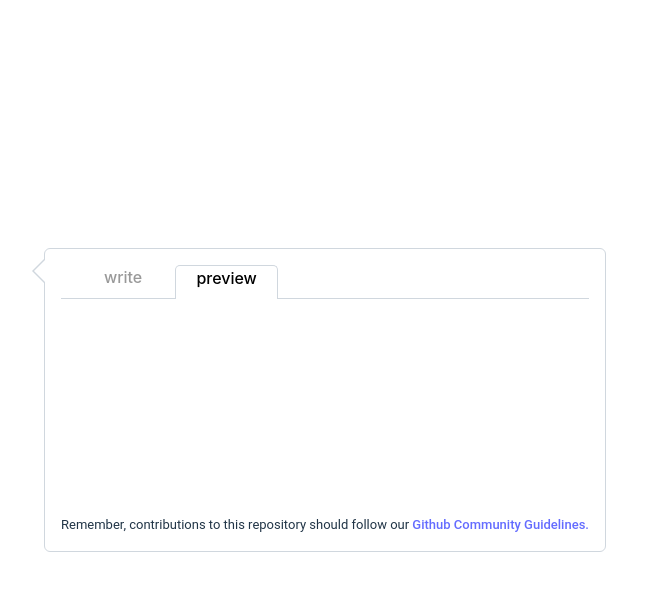
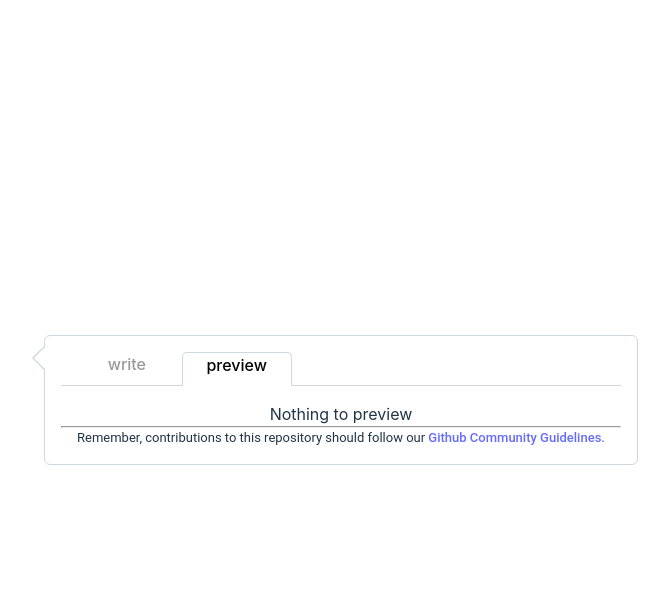
Before and after one commit to little1d/task_3, a Vue app: page / in a window 1280 px wide. Both pictures are taken after a click on the button "preview". Shown: the top 590 px of the page, without its empty margins (315-984 px from the left). Built offline with nearby package versions, Linux system fonts and the light colour scheme.

Commit message:
feat(App.vue):尝试渲染emoji表情

```diff
--- a/package.json
+++ b/package.json
@@ -9,6 +9,7 @@
     "preview": "vite preview"
   },
   "dependencies": {
+    "emoji-js": "^3.7.0",
     "marked": "^9.0.2",
     "vue": "^3.3.4"
   },
--- a/src/App.vue
+++ b/src/App.vue
@@ -1,11 +1,17 @@
 <script setup>
 import { marked } from 'marked'
 import { ref, onMounted, nextTick } from 'vue'
+import { EmojiConvertor } from 'emoji-js'
+
+// const emoji = new EmojiConvertor()
+// emoji.replace_mode = 'unified'
+// emoji.allow_native = true
 
 const showWriteBox = ref(true)
 const showPreviewBox = ref(false)
 const writeBoxRef = ref(null)
 const markdownContent = ref('')
+
 
 function toggleWriteBox() {
     showWriteBox.value = true
@@ -14,6 +20,7 @@ function toggleWriteBox() {
         if (writeBoxRef.value) {
             writeBoxRef.value.focus()
         }
+        // markdownContent.value = emoji.replace_colons(markdownContent.value)
     })
 }
 
@@ -21,6 +28,19 @@ function togglePreviewBox() {
     showWriteBox.value = false
     showPreviewBox.value = true
 }
+
+// marked.setOptions({
+//     renderer: new marked.Renderer(),
+//     breaks: true,
+//     gfm: true,
+//     // 修改renderer.text函数
+//     renderer: {
+//         text: function(text) {
+//             return emoji.replace_unified(text)
+//         }
+//     }
+// })
+
 
 onMounted(() => {
     if (showWriteBox.value) {
@@ -45,11 +65,15 @@ onMounted(() => {
         </div>
 
         <div class="main">
-            <textarea v-model="markdownContent" ref="writeBoxRef" v-if="showWriteBox" placeholder="Leave a comment" class="google-font write-box"
-                cols="90" rows="20"></textarea>
-            <div v-if="showPreviewBox" class="preview-box" v-html="marked(markdownContent)"></div>
+            <textarea v-model="markdownContent"
+                      ref="writeBoxRef"
+                      v-if="showWriteBox"
+                      placeholder="Leave a comment"
+                      class="google-font write-box" cols="90" rows="20"></textarea>
+            <div v-if="showPreviewBox" class="preview-box"
+                 v-html="markdownContent ? marked(markdownContent) : 'Nothing to preview'"></div>
         </div>
-
+        <hr>
         <div class="footer google-font">Remember, contributions to this repository should follow our <a href="#">Github
                 Community Guidelines.</a></div>
     </div>
@@ -63,6 +87,8 @@ onMounted(() => {
 }
 
 .container {
+    width: 100%;
+    height: 100%;
     position: relative;
     display: flex;
     flex-direction: column;
@@ -76,7 +102,8 @@ onMounted(() => {
     /* gap: 1rem; */
 }
 
-.container::before, .container::after{
+.container::before,
+.container::after {
     content: "";
     position: absolute;
     top: 10px;
@@ -84,11 +111,12 @@ onMounted(() => {
     border-width: 12px;
     border-style: solid;
 }
-.container::before{
+
+.container::before {
     border-color: transparent #d0d7de transparent transparent;
 }
 
-.container::after{
+.container::after {
     top: 10px;
     left: -23px;
     border-color: transparent #ffffff transparent transparent;
@@ -141,8 +169,7 @@ onMounted(() => {
 }
 
 .preview-box {
-    width: 500px;
-    height: 200px;
+
     background-color: #fff;
 }
 
@@ -173,4 +200,5 @@ button {
 
 button:hover {
     color: black;
-}</style>
+}
+</style>
```
Also changed, not shown: 1 other file (tests, documents, lock files or other folders).
